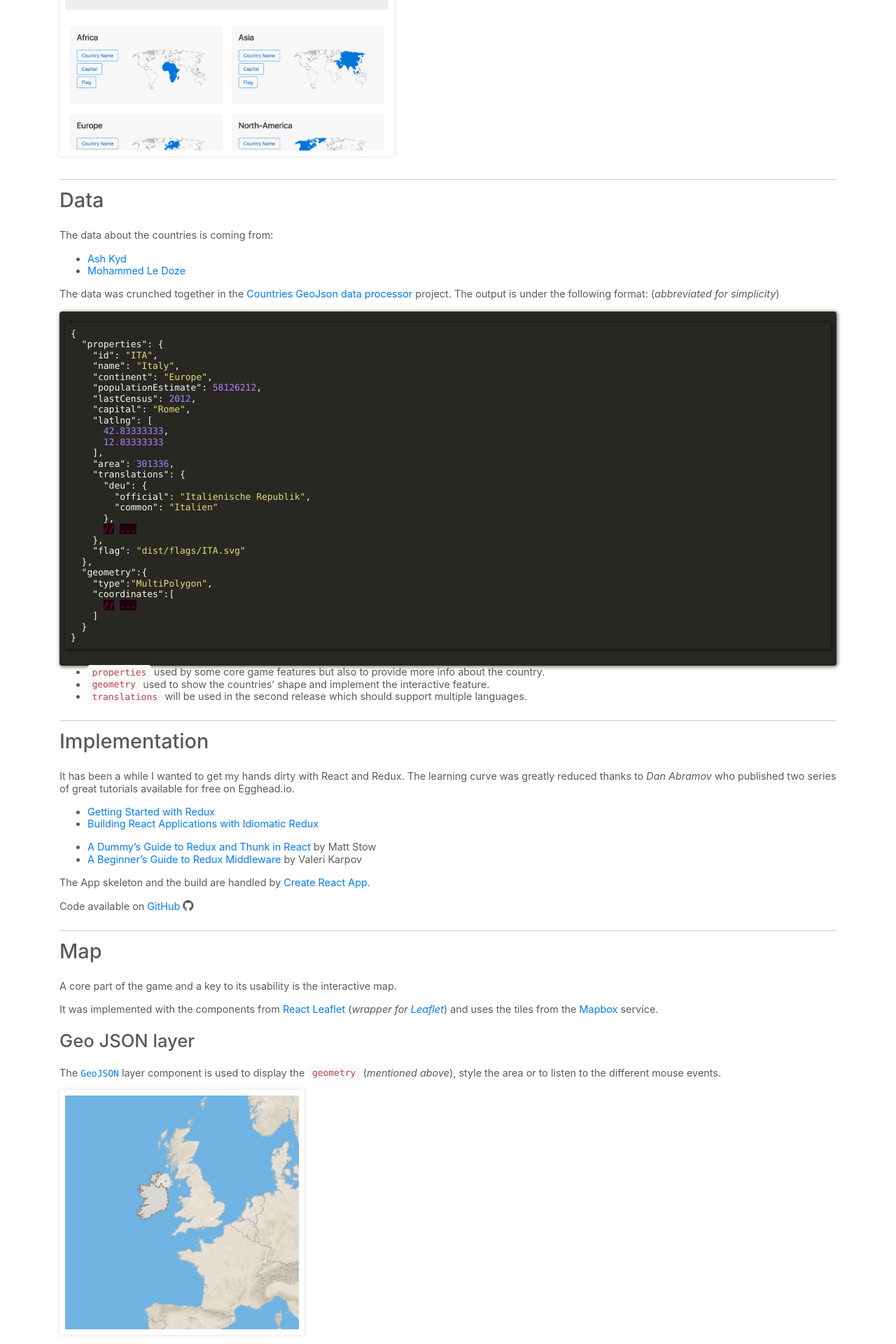
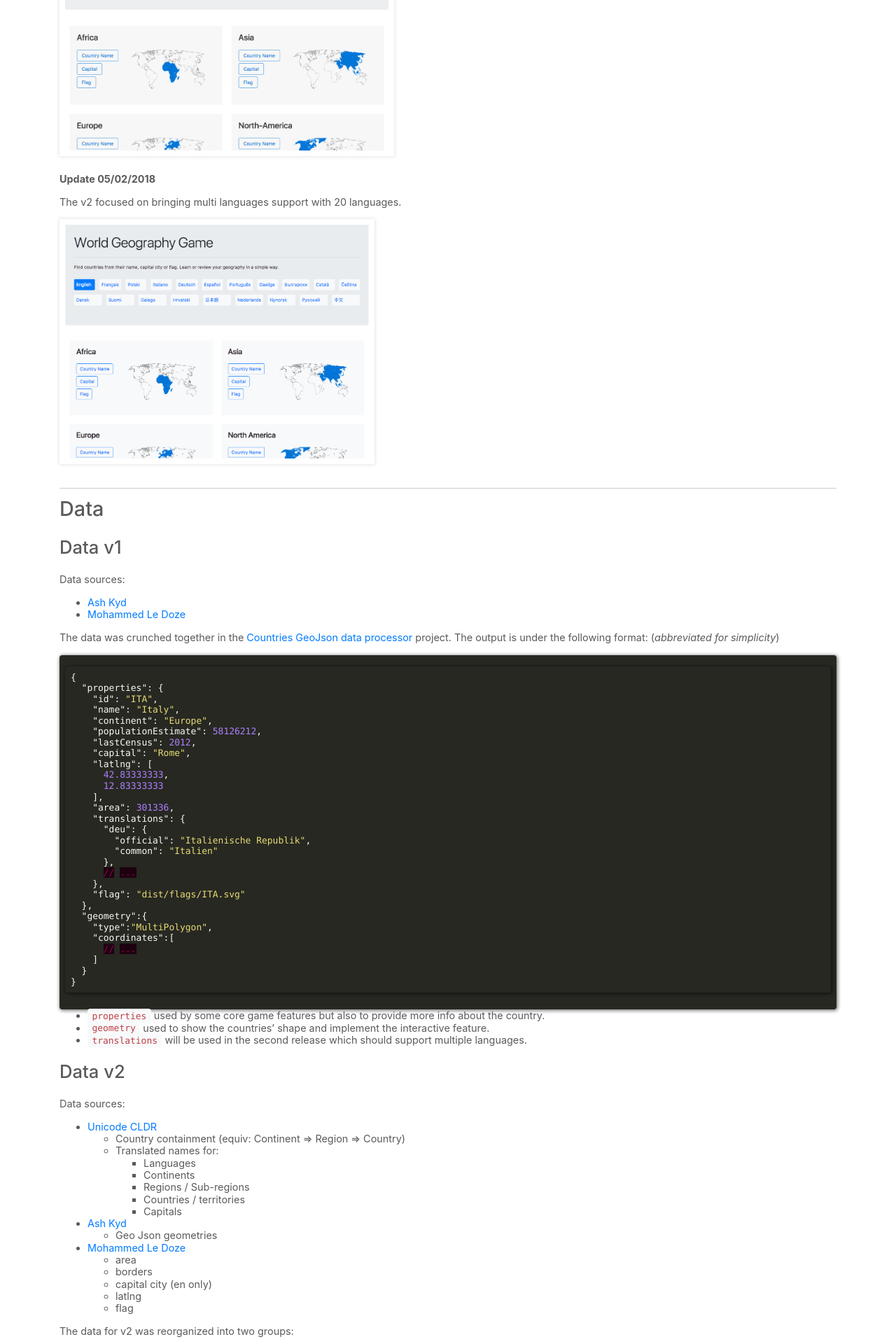
Before and after one commit to marc-ed-raffalli/marc-ed-raffalli.github.io, a Jekyll site: the page built from pages/en/projects/geo-game.md, in a window 1280 px wide. Shown: the part 711-2631 px from the top of the page at 70% size. Built offline with Jekyll 4.4.1, drawn with Linux system fonts in a browser that asks for light colours; comment, search, counter and statistics services are not loaded; some of the changed text lies outside the part shown.

Commit message:
Updated geo-game page for v2

````diff
--- a/pages/en/projects/geo-game.md
+++ b/pages/en/projects/geo-game.md
@@ -31,18 +31,27 @@
 
 ![Landing page]({{site.baseurl}}/assets/img/projects/geo-game/landing-page.png){:class="mer-img mer-shadedFrame p-2 mb-2"}
 
+**Update 05/02/2018**
+
+The v2 focused on bringing multi languages support with 20 languages.
+
+![Landing page v2]({{site.baseurl}}/assets/img/projects/geo-game/landing-page-v2.png){:class="mer-img mer-shadedFrame p-2 mb-2"}
+
 ## Data
 
 {% assign translatedPages=site.pages | where:'lang', page.lang %}
-{% assign translatedPageDef=translatedPages | where:'ref', 'geo-json-data-processor' %}
 
-The data about the countries is coming from:
+### Data v1
+
+{% assign geoJsonTranslatedPageDef=translatedPages | where:'ref', 'geo-json-data-processor' %}
+
+Data sources:
 
 - [Ash Kyd](https://github.com/AshKyd/geojson-regions)
 - [Mohammed Le Doze](https://github.com/mledoze/countries)
 
 The data was crunched together in the
-[{{translatedPageDef[0].title}}]({{site.baseurl}}{{translatedPageDef[0].url}}) project.
+[{{geoJsonTranslatedPageDef[0].title}}]({{site.baseurl}}{{geoJsonTranslatedPageDef[0].url}}) project.
 The output is under the following format: (*abbreviated for simplicity*)
 
 ```json
@@ -81,6 +90,83 @@
 - `geometry`     used to show the countries' shape and implement the interactive feature.
 - `translations` will be used in the second release which should support multiple languages.
 
+### Data v2
+
+{% assign worldGeoDataTranslatedPageDef=translatedPages | where:'ref', 'world-geography-data-processor' %}
+
+Data sources:
+
+- [Unicode CLDR](https://github.com/unicode-cldr/)
+  - Country containment (equiv: Continent => Region => Country)
+  - Translated names for:
+    - Languages
+    - Continents
+    - Regions / Sub-regions
+    - Countries / territories
+    - Capitals
+
+- [Ash Kyd](https://github.com/AshKyd/geojson-regions)
+  - Geo Json geometries
+- [Mohammed Le Doze](https://github.com/mledoze/countries)
+  - area
+  - borders
+  - capital city (en only)
+  - latlng
+  - flag
+
+
+The data for v2 was reorganized into two groups:
+
+- translation sensitive data (country names, capital)
+- generic data (geojson, flag, etc)
+
+The data was crunched together in the
+[{{worldGeoDataTranslatedPageDef[0].title}}]({{site.baseurl}}{{worldGeoDataTranslatedPageDef[0].url}}) project.
+The languages to target in the extraction are passed as params, making painless the selection of supported locales.
+
+
+#### Output folder structure
+
+```
+flags/
+  ABW.svg
+  AFG.svg
+  AGO.svg
+  ...
+geo-json/
+  africa.json
+  asia.json
+  europe.json
+  ...
+locales/          --- localized data
+  bg/             --- by locale code
+    africa.json   --- by continent
+    asia.json
+    europe.json
+    ...
+  ca/
+  cs/
+  ...
+status.json       --- support of one language compared to English (count, pct, missing)
+locales.json
+```
+
+Localized data sample for English:
+
+```json
+{
+ "IE": {
+    "name": "Ireland",
+    "continent": "Europe",
+    "locatedIn": [
+      "Europe",
+      "Northern Europe"
+    ],
+    "capital": "Dublin"
+  }
+}
+```
+
 
 ## Implementation
 
@@ -99,6 +185,15 @@
 Code available on
 [GitHub <i class="mer-icon ion ion-logo-github"></i>](https://github.com/marc-ed-raffalli/geo-game)
 
+## Localization
+
+*Added on 05/02/2018*
+
+The App localization was achieved with [react-localize-redux](https://ryandrewjohnson.github.io/react-localize-redux/)
+(see [author's article](https://medium.com/@ryandrewjohnson/adding-multi-language-support-to-your-react-redux-app-cf6e64250050))
+
+The loading of the translated data is done using async ES6 import to allow chunking of the bundle and reduce bandwidth usage.
+
 ## Map
 
 A core part of the game and a key to its usability is the interactive map.
@@ -213,8 +308,12 @@
 - [redux-logger](https://github.com/evgenyrodionov/redux-logger)
 - [redux-thunk](https://github.com/gaearon/redux-thunk)
 - [react-ga](https://github.com/react-ga/react-ga)
+- **v1**
 - [react-ionicons](https://zamarrowski.github.io/react-ionicons/)
 - [ionicons](http://ionicons.com/)
+- **v2**
+- [react-icons](http://gorangajic.github.io/react-icons/)
+- [React Localize Redux](https://ryandrewjohnson.github.io/react-localize-redux/)
 
 **Images:**
 - [World Map](https://commons.wikimedia.org/wiki/File:Continents.svg)
````
Also changed, not shown: other parts of pages/en/projects/geo-game.md (+2 -2 lines), pages/en/projects/geo-json-data-processor.md (+1 -1 lines), pages/en/projects/world-geography-data-processor.md (added, +14 -0 lines), assets/img/projects/geo-game/landing-page-v2.png (added).
